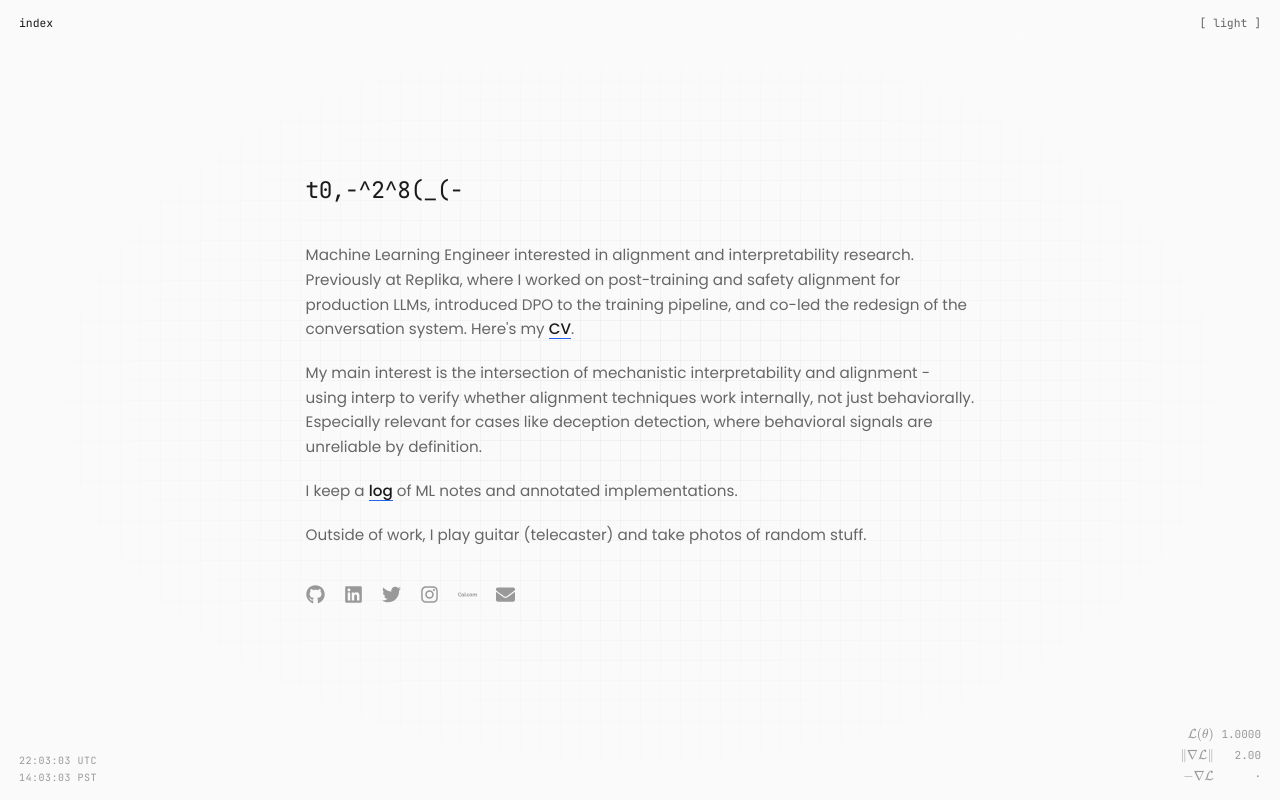
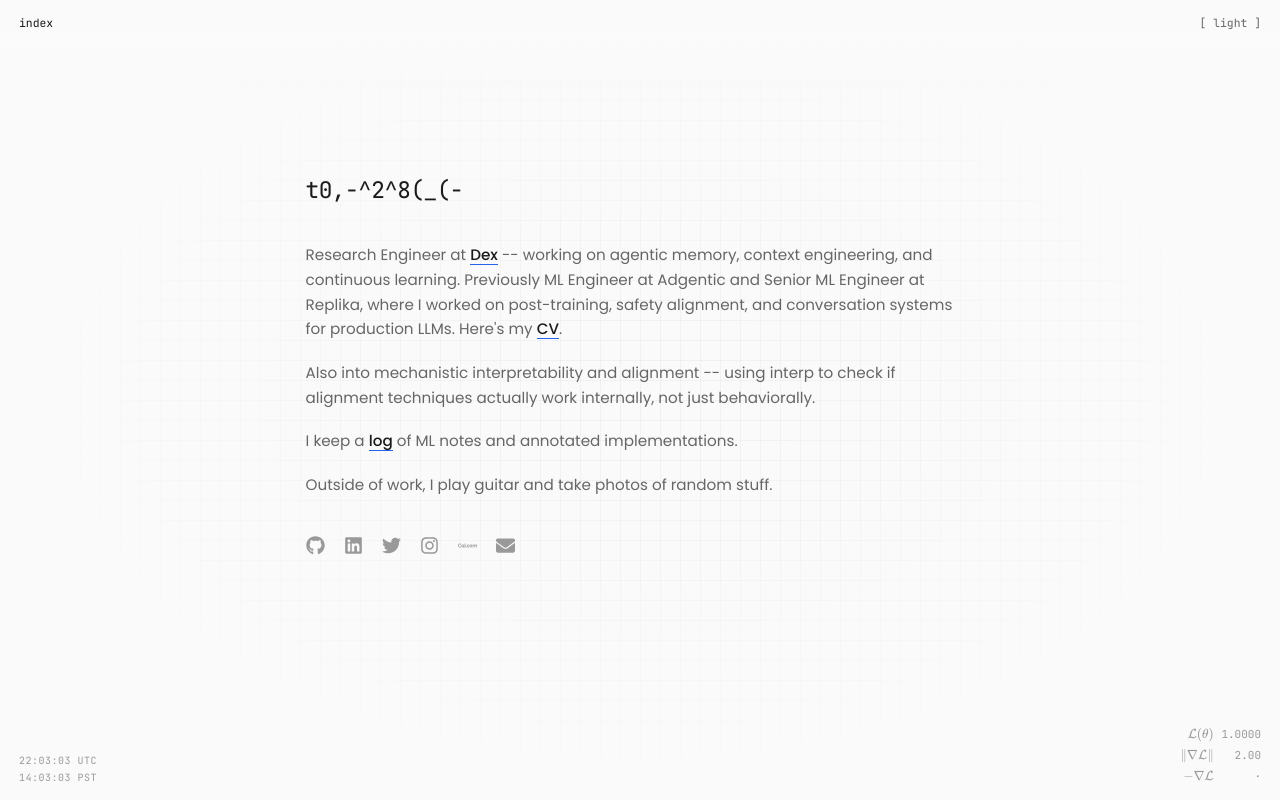
Before and after one commit to esceptico/website, a Next.js app: page / in a window 1280 px wide. Built offline with nearby package versions, Linux system fonts and the light colour scheme.

Commit message:
update bio: research engineer @ dex, casual tone

```diff
--- a/src/app/page.tsx
+++ b/src/app/page.tsx
@@ -6,8 +6,8 @@ const jsonLd = {
   '@type': 'Person',
   name: 'Timur Ganiev',
   url: 'https://timganiev.com',
-  jobTitle: 'Machine Learning Engineer',
-  description: 'Machine Learning Engineer specializing in post-training and safety alignment for production LLM systems.',
+  jobTitle: 'Research Engineer',
+  description: 'Research Engineer at Dex, working on agentic memory, context engineering, and continuous learning.',
   sameAs: [
     'https://github.com/esceptico',
     'https://linkedin.com/in/esceptico',
--- a/src/personal-content.ts
+++ b/src/personal-content.ts
@@ -38,13 +38,13 @@ export const getTimeBasedGreeting = (): string => {
 
 
 // About Text
-export const aboutMarkdown = `Machine Learning Engineer interested in alignment and interpretability research. Previously at Replika, where I worked on post-training and safety alignment for production LLMs, introduced DPO to the training pipeline, and co-led the redesign of the conversation system. Here's my [CV](/Timur_Ganiev_CV.pdf).
+export const aboutMarkdown = `Research Engineer at [Dex](https://joindex.com) -- working on agentic memory, context engineering, and continuous learning. Previously ML Engineer at Adgentic and Senior ML Engineer at Replika, where I worked on post-training, safety alignment, and conversation systems for production LLMs. Here's my [CV](/Timur_Ganiev_CV.pdf).
 
-My main interest is the intersection of mechanistic interpretability and alignment - using interp to verify whether alignment techniques work internally, not just behaviorally. Especially relevant for cases like deception detection, where behavioral signals are unreliable by definition.
+Also into mechanistic interpretability and alignment -- using interp to check if alignment techniques actually work internally, not just behaviorally.
 
 I keep a [log](/log) of ML notes and annotated implementations.
 
-Outside of work, I play guitar (telecaster) and take photos of random stuff.` as const;
+Outside of work, I play guitar and take photos of random stuff.` as const;
 
 // 404 Error Messages
 export const errorMessages = [
```
